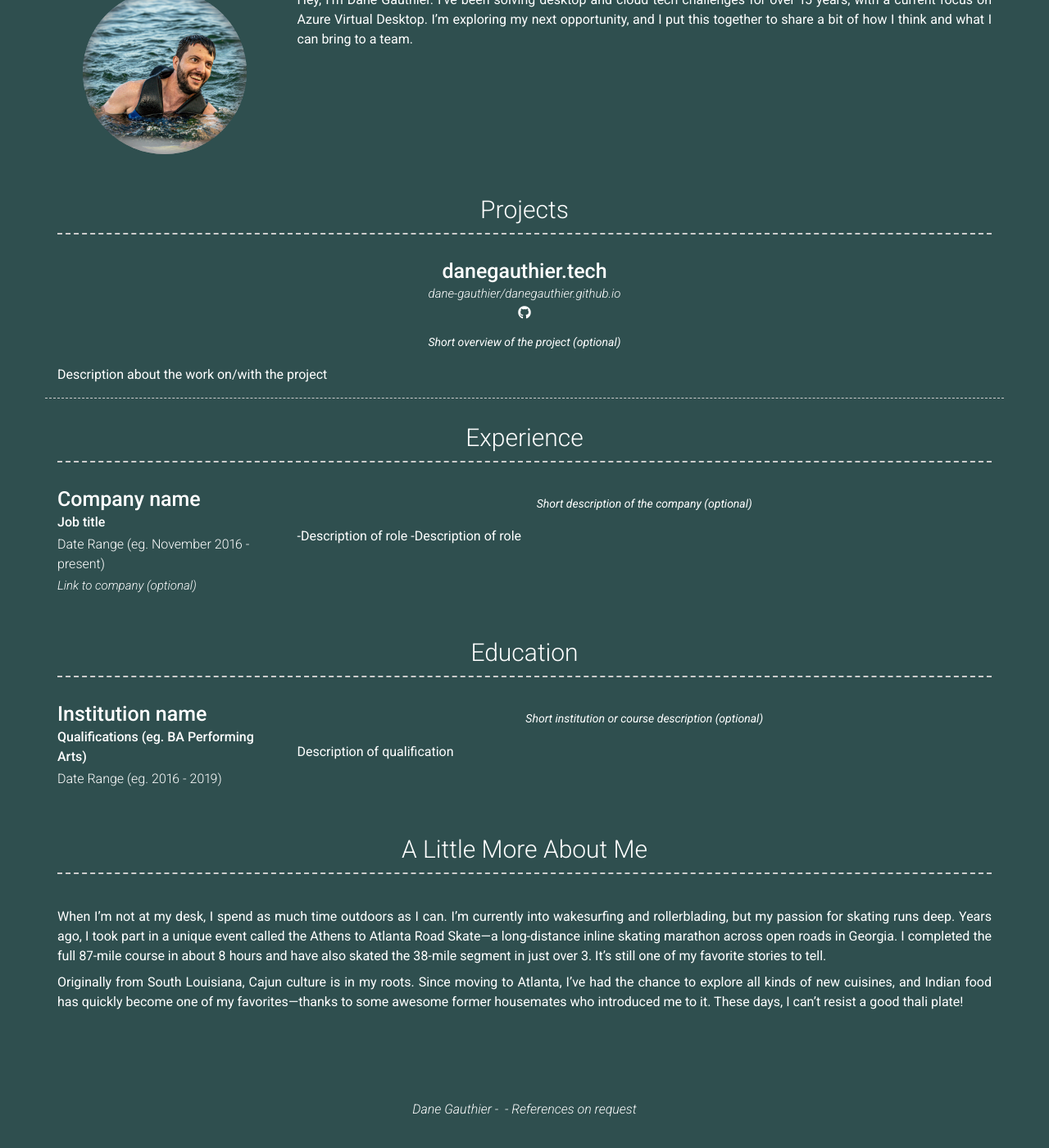
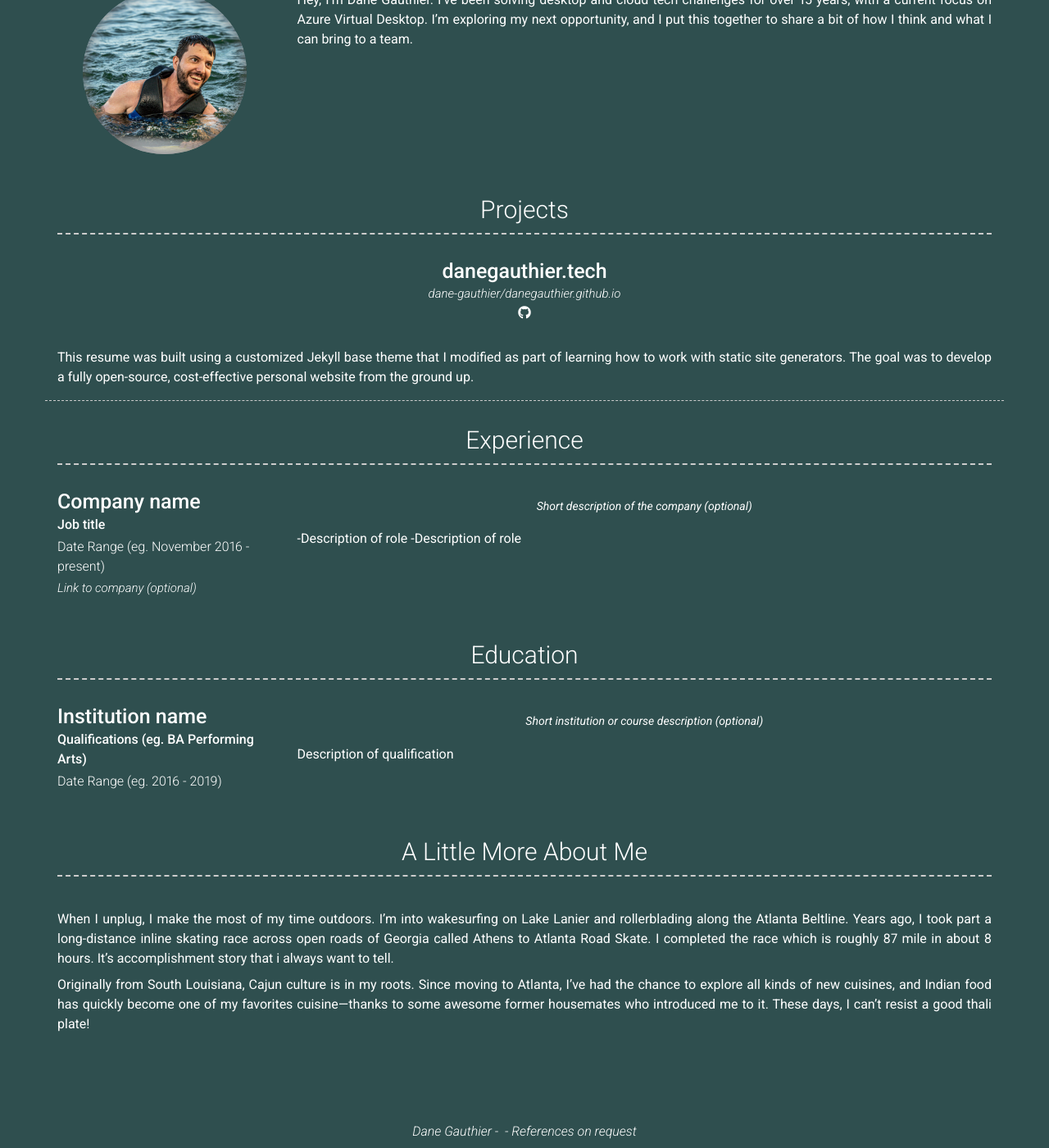
Before and after one commit to dane-gauthier/danegauthier.github.io, a Jekyll site: the page built from index.md, in a window 1280 px wide and 1400 px high, scrolled down 314 px. Shown: the whole window at 82% size. Built offline with Jekyll 4.4.1, drawn with Linux system fonts in a browser that asks for light colours; nearby versions of some CDN libraries; before the commit the page ends 1687 px from its top, so only the background shows below that.

Commit message:
edits to A Little More About Me

```diff
--- a/_config.yml
+++ b/_config.yml
@@ -44,9 +44,10 @@ content:
             icon: fab fa-github
             url: github.com/dane-gauthier/danegauthier.github.io
         quote: >
-          Short overview of the project (optional)
+
         description: | # this will include new lines to allow paragraphs
-          Description about the work on/with the project
+          This resume was built using a customized Jekyll base theme that I modified as part of learning how to work with static site generators.
+          The goal was to develop a fully open-source, cost-effective personal website from the ground up.
   - title: Experience
     layout: list
     content:
@@ -74,12 +75,12 @@ content:
   - title: A Little More About Me
     layout: text
     content: | # this will include new lines to allow paragraphs
-     When I’m not at my desk, I spend as much time outdoors as I can. I’m currently into wakesurfing and rollerblading, but my passion for skating runs deep.
-     Years ago, I took part in a unique event called the Athens to Atlanta Road Skate—a long-distance inline skating marathon across open roads in Georgia.
-     I completed the full 87-mile course in about 8 hours and have also skated the 38-mile segment in just over 3. It’s still one of my favorite stories to tell.
+     When I unplug, I make the most of my time outdoors. I'm into wakesurfing on Lake Lanier and rollerblading along the Atlanta Beltline.
+     Years ago, I took part a long-distance inline skating race across open roads of Georgia called Athens to Atlanta Road Skate.
+     I completed the race which is roughly 87 mile in about 8 hours. It's accomplishment story that i always want to tell.
 
      Originally from South Louisiana, Cajun culture is in my roots. Since moving to Atlanta, I’ve had the chance to explore all kinds of new cuisines,
-     and Indian food has quickly become one of my favorites—thanks to some awesome former housemates who introduced me to it. These days, I can’t resist a good thali plate!
+     and Indian food has quickly become one of my favorites cuisine—thanks to some awesome former housemates who introduced me to it. These days, I can’t resist a good thali plate!
 
 # Footer
 footer_show_references: true
```
